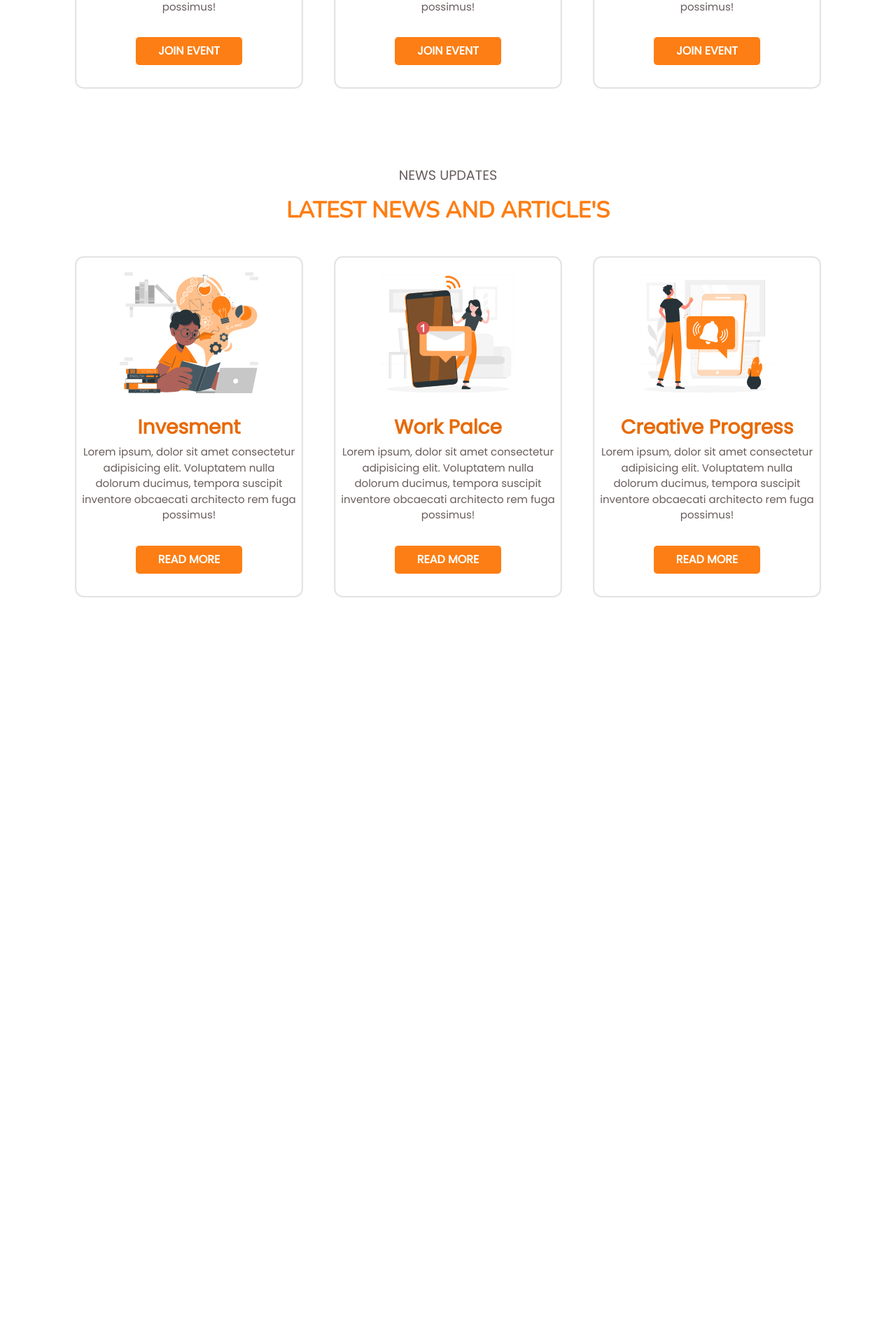
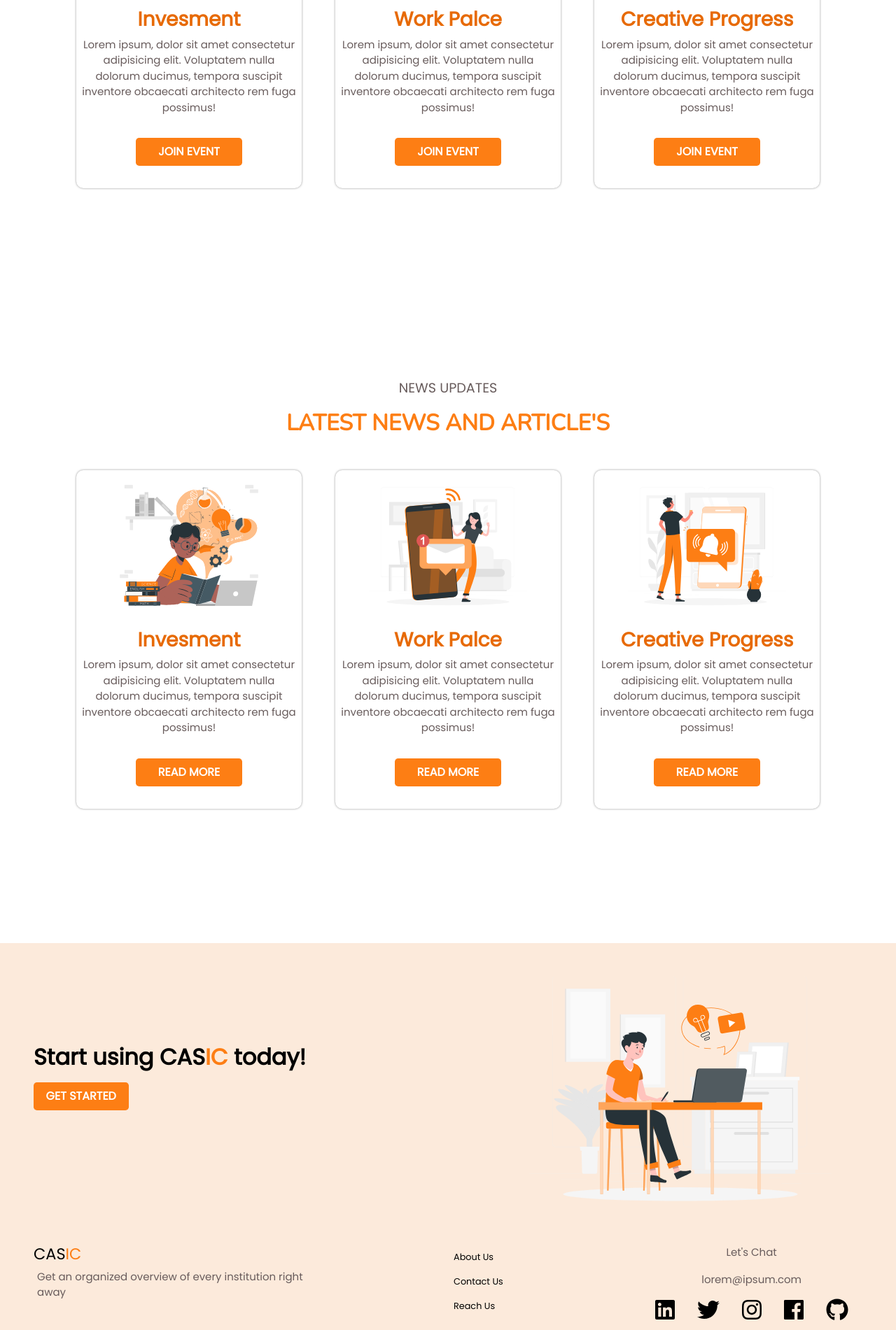
Before and after one commit to Krintox/SIH, a PHP site: page / in a window 1280 px wide. Shown: the part 3347-5248 px from the top of the page at 70% size. Before the commit the page ends 4201 px from the top, so only its background shows below. Run offline with PHP 8.4, Linux system fonts and the light colour scheme; some libraries are stand-ins or nearby versions; some web fonts are replaced.

Commit message:
Changed Landing Page

```diff
--- a/Template/Stylesheets/index.css
+++ b/Template/Stylesheets/index.css
@@ -85,6 +85,11 @@ ul {
     padding-left: 3rem;
 }
 
+.land-content button a {
+    color: white;
+    text-decoration: none;
+}
+
 .land-vector-logo {
     width: 50%;
 }
@@ -138,10 +143,12 @@ ul {
 
 .features {
     margin-top: 3rem;
+    background: #fceadb;
 }
 
 .featured-para{
     padding: 0 4rem;
+    padding-top: 3rem;
     font-family: poppins;
     text-align: center;
     font-size: 1.2rem;
@@ -192,6 +199,8 @@ ul {
 /* Event Section */
 
 .events-section {
+    /* background: #fceadb; */
+    padding-bottom: 4rem;
     margin-top: 7rem;
 }
 
@@ -280,7 +289,140 @@ p{
     border: 3px #fd7e14;
 }
 
+.join-join {
+    background: white;
+}
+
 /* Event Section End */
+
+/* Footer Section */
+
+.footer-section {
+    margin-top: 5rem;
+}
+
+.sign-up-side button {
+    margin-top: 0.5rem;
+    margin-bottom:3rem;
+    padding: 0.5rem 1.1rem;
+    border-radius: 0.3rem;
+    background: #fd7e14;
+    /* font-size: 0.8rem; */
+    font-family: Poppins;
+    font-weight: bold;
+    color: white;
+    border: none;
+    transition: 0.2s;
+    cursor: pointer;
+    border: 3px white;
+    outline: none;
+}
+
+.sign-up-side button:hover {
+    background: #e76a05;
+    /* color: #fd7e14; */
+    border: 3px #fd7e14;
+}
+
+.sign-up-side h1{
+    font-weight: bold;
+    font-size: 2rem;
+}
+
+.sign-up-side span{
+    color: #fd7e14;
+}
+
+.foot-parent {
+    background: #fceadb;
+    padding-left: 3rem;
+}
+
+.start-using {
+    display: flex;
+    align-items: center;
+}
+
+.sign-up-side {
+    width: 50%;
+}
+
+.vec-foot {
+    width: 50%;
+    display: flex;
+    align-items: center;
+    justify-content: center;
+}
+
+.vec-foot img{
+    width: 70%;
+}
+
+.foot-footer {
+    display: flex;
+}
+
+.foot-1{
+    width: 33.3%;
+}
+
+.foot-1 h1{
+    font-size: 1.4rem;
+}
+
+.foot-1 p{
+    text-align: left;
+}
+
+.foot-1 span {
+    color: #fd7e14;
+}
+
+.foot-2{
+    width: 33.3%;
+}
+
+.list-foot-2{
+    display: flex;
+    justify-content: center;
+}
+
+.list-foot-2 ul{
+    display: block;
+}
+
+.list-foot-2 li{
+    font-family: Poppins;
+    font-size: 0.8rem;
+    padding: 0.5rem 0;
+}
+
+.foot-3{
+    width: 33.3%;
+}
+
+.social-icons{
+    width: 100%;
+    display: flex;
+    align-items: center;
+    justify-content: center;
+}
+
+.social-icons a {
+    padding: 0 1rem;
+}
+
+.social-icon {
+    color: #fd7e14;
+}
+
+.sign-up-side button a {
+    color: white;
+    text-decoration: none;
+}
+
+
+/* Footer Section End */
 
 @media (max-width: 800px){
     .container{
--- a/Template/index.html
+++ b/Template/index.html
@@ -56,7 +56,12 @@
                     We are <span>happy</span> to <span>make</span> the lives of students <span>easier</span>
                 </h1>
                 <button>
-                    GET STARTED
+                    <a
+                    target="_blank"
+                    rel="noreferrer noopener"
+                    href="file:///D:/bunny's%20material/VIT/MY_PROJECTS/Web-Dev/SIH/signup-signin-main/signup-signin-main/index.html">
+                        GET STARTED
+                    </a>
                 </button>
             </div>
             <div class="land-vector-logo">
@@ -159,7 +164,7 @@
 
     <!-- Join Events -->
 
-    <section class="events-section">
+    <section class="events-section join-join">
         <p class="featured-para">JOIN EVENTS</p>
         <h1 class="sec-eve-h1">UPCOMING EVENTS</h1>
         <div class="container">
@@ -250,7 +255,58 @@
     <!-- Footer Section -->
 
     <section class="footer-section">
-
+        <div class="foot-parent">
+            <div class="start-using">
+                <div class="sign-up-side">
+                    <h1>Start using CAS<span>IC</span> today!</h1>
+                    <button>
+                        <a
+                        target="_blank"
+                        rel="noreferrer noopener"
+                        href="file:///D:/bunny's%20material/VIT/MY_PROJECTS/Web-Dev/SIH/signup-signin-main/signup-signin-main/index.html">
+                            GET STARTED
+                        </a>
+                    </button>
+                </div>
+                <div class="vec-foot">
+                    <img src="./Images/Kids Studying from Home-rafiki.svg">
+                </div>
+            </div>
+            <div class="foot-footer">
+                <div class="foot-1">
+                    <h1>CAS<span>IC</span></h1>
+                    <p>Get an organized overview of every institution right away</p>
+                </div>
+                <div class="foot-2">
+                    <div class="list-foot-2">
+                        <ul>
+                            <li>
+                                About Us
+                            </li>
+                            <li>
+                                Contact Us
+                            </li>
+                            <li>
+                                Reach Us
+                            </li>
+                        </ul>
+                    </div>
+                </div>
+                <div class="foot-3">
+                    <div>
+                        <p>Let's Chat</p>
+                        <p>lorem@ipsum.com</p>
+                        <div class="social-icons">
+                            <a href="https://www.linkedin.com/in/shashank-suggala-7ab488200"><i class="social-icon fab fa-linkedin fa-2x"></i></a>
+                            <a href="https://twitter.com/ShashankSuggala"><i class="social-icon fab fa-twitter fa-2x"></i></a>
+                            <a href="https://www.instagram.com/shashank18r/"><i class="social-icon fab fa-instagram fa-2x"></i></a>
+                            <a href="https://www.facebook.com/shashank.suggala/"><i class="social-icon fab fa-facebook fa-2x"></i></a>
+                            <a href="https://github.com/Krintox"><i class="social-icon fab fa-github fa-2x"></i></a>
+                        </div>
+                    </div>
+                </div>
+            </div>
+        </div>
     </section>
 
 </body>
```
Also changed, not shown: Template/Images/Kids Studying from Home-rafiki.svg (added).
